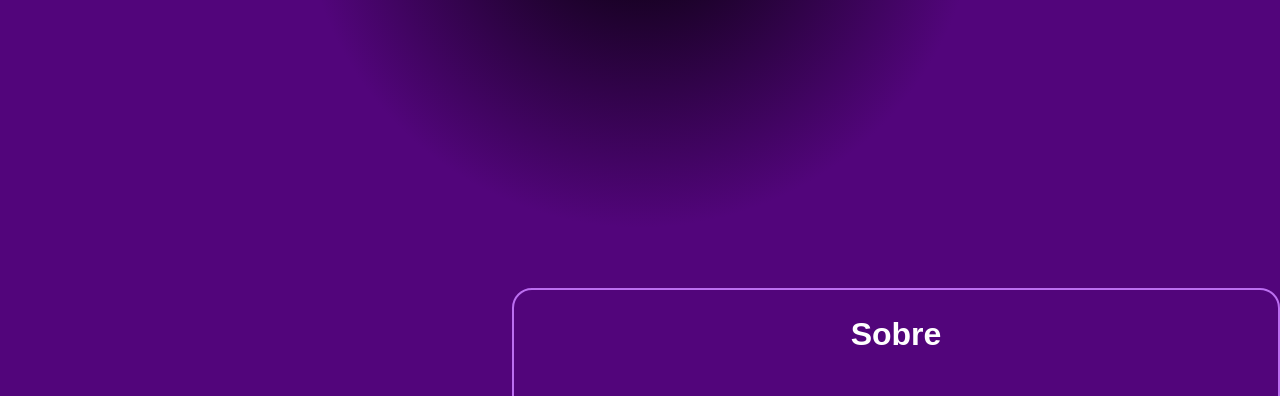
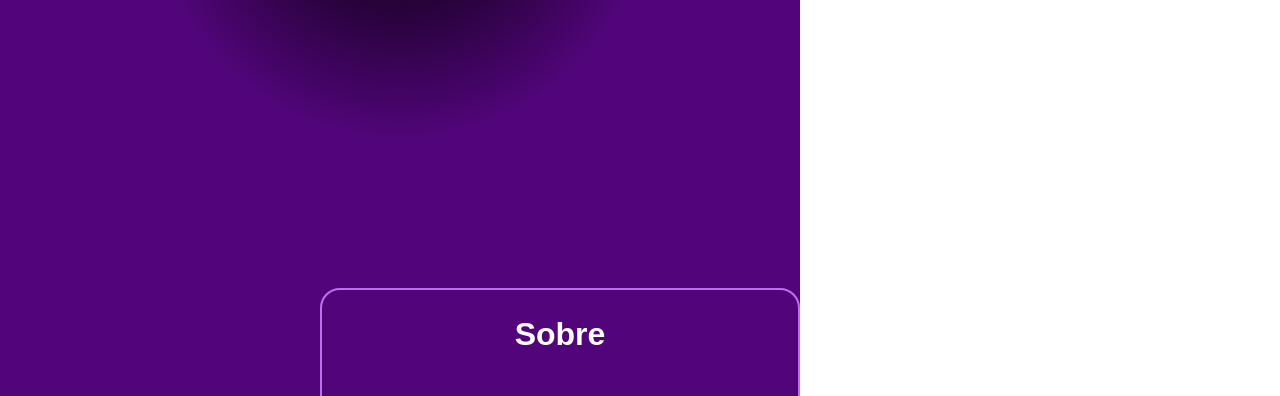
Before and after one commit to emanuelsobral/Portflio, a plain HTML site: page index.html in a window 1280 px wide. Shown: the part 512-908 px from the top of the page. Drawn offline with Linux system fonts and the light colour scheme.

Commit message:
Atualizar o style.css

```diff
--- a/style.css
+++ b/style.css
@@ -22,6 +22,8 @@ body {
     font-family: Arial, sans-serif;
     font-size: 1rem;
     line-height: 1.5;
+    width: 100vh;
+    height: 100vh;
 }
 /* END: reset-css */
 
```
